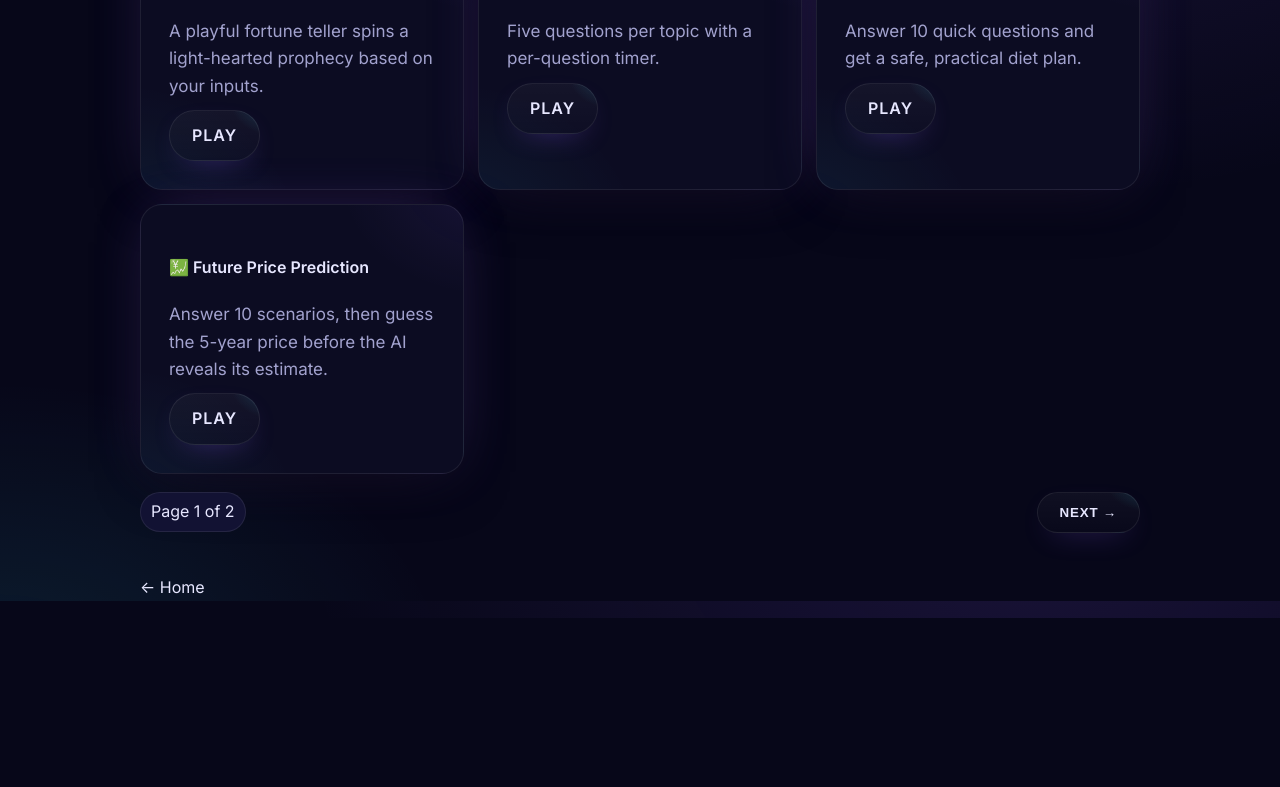
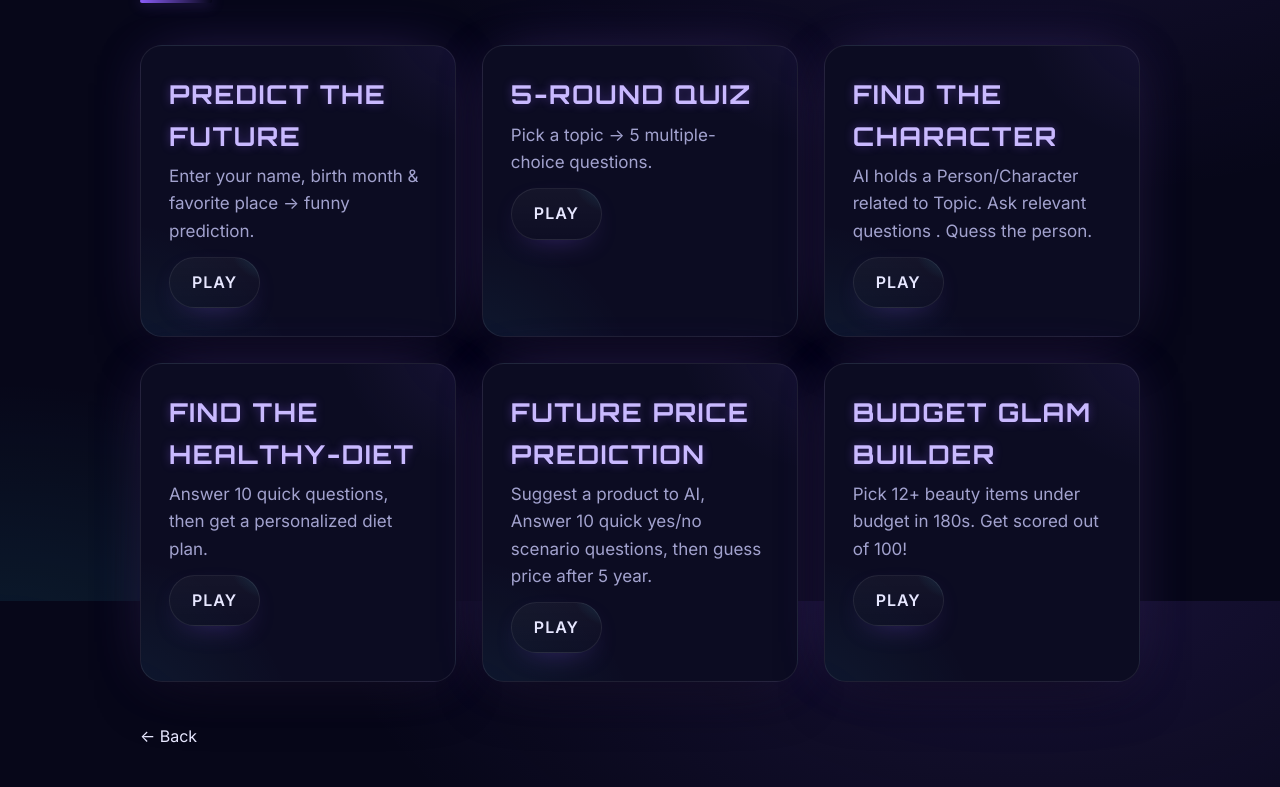
Before and after one commit to janeshl/BestOfUSGames2, a website: page public/games.html in a window 1280 px wide. Shown: the part 199-986 px from the top of the page. Before the commit the page ends 817 px from the top, so only its background shows below. Drawn offline with Linux system fonts and the light colour scheme.

Commit message:
Update games.html

```diff
--- a/public/games.html
+++ b/public/games.html
@@ -1,140 +1,24 @@
 <!DOCTYPE html>
 <html lang="en">
 <head>
-  <meta charset="UTF-8"/>
-  <meta name="viewport" content="width=device-width, initial-scale=1.0"/>
-  <title>Games</title>
-  <link rel="stylesheet" href="styling.css"/>
-  <style>
-    .grid {
-      display: grid;
-      grid-template-columns: repeat(auto-fill, minmax(240px, 1fr));
-      gap: 14px;
-    }
-    .card .card-copy { margin: 6px 0 10px; }
-    .pager-row {
-      display: flex; justify-content: space-between; align-items: center; gap: 8px;
-      margin-top: 18px;
-    }
-    .hidden { display: none !important; }
-  </style>
+  <meta charset="UTF-8" />
+  <meta name="viewport" content="width=device-width, initial-scale=1.0" />
+  <title>All Games</title>
+  <link rel="stylesheet" href="styling.css" />
 </head>
-<body class="container">
-  <h2 class="section-title">🎮 Games</h2>
-
-  <!-- PAGE 1 -->
-  <section id="games-page-1" aria-labelledby="page1-title">
-    <div class="grid">
-
-      <!-- Predict the Future -->
-      <article class="card">
-        <h4>🔮 Predict the Future</h4>
-        <div class="card-copy">A playful fortune teller spins a light-hearted prophecy based on your inputs.</div>
-        <a class="btn" href="./future.html"><span>Play</span></a>
-      </article>
-
-      <!-- 5-Round Quiz -->
-      <article class="card">
-        <h4>🧪 5-Round Quiz</h4>
-        <div class="card-copy">Five questions per topic with a per-question timer.</div>
-        <a class="btn" href="./quiz.html"><span>Play</span></a>
-      </article>
-
-      <!-- Healthy Diet -->
-      <article class="card">
-        <h4>🥗 Healthy Diet</h4>
-        <div class="card-copy">Answer 10 quick questions and get a safe, practical diet plan.</div>
-        <a class="btn" href="./healthy.html"><span>Play</span></a>
-      </article>
-
-      <!-- Future Price Prediction -->
-      <article class="card">
-        <h4>💹 Future Price Prediction</h4>
-        <div class="card-copy">Answer 10 scenarios, then guess the 5-year price before the AI reveals its estimate.</div>
-        <a class="btn" href="./price.html"><span>Play</span></a>
-      </article>
-
-    </div>
-
-    <div class="pager-row">
-      <span class="badge">Page 1 of 2</span>
-      <button id="next-page" class="btn" type="button"><span>Next →</span></button>
-    </div>
-  </section>
-
-  <!-- PAGE 2 -->
-  <section id="games-page-2" class="hidden" aria-labelledby="page2-title">
-    <div class="grid">
-
-      <!-- Guess the Character -->
-      <article class="card">
-        <h4>🕵️ Guess the Character</h4>
-        <div class="card-copy">Quess the Person/Charcter with AI related to topic in 10 rounds,.</div>
-        <a class="btn" href="./character.html"><span>Play</span></a>
-      </article>
-
-      <!-- Budget Glam Builder -->
-      <article class="card">
-        <h4>💄 Budget Glam Builder</h4>
-        <div class="card-copy">Build your kit under budget with eco picks & categories. Timed challenge.</div>
-        <a class="btn" href="./glam.html"><span>Open</span></a>
-      </article>
-
-      <!-- Riddle Quest -->
-      <article class="card">
-        <h4>🧠 Riddle Quest</h4>
-        <div class="card-copy">Solve 5 unique riddles. One hint per riddle. Win with 4 or more!</div>
-        <a class="btn" href="./riddle.html"><span>Play</span></a>
-      </article>
-
-    </div>
-
-    <div class="pager-row">
-      <button id="prev-page" class="btn" type="button"><span>← Previous</span></button>
-      <span class="badge">Page 2 of 2</span>
-    </div>
-  </section>
-
-  <div style="margin-top:24px;display:flex;justify-content:flex-start;">
-    <a class="back" href="./index.html">← Home</a>
+<body>
+<section class="section container">
+  <h2 class="section-title">Games</h2>
+  <div class="cards">
+    <article class="card"><h3 class="card-title">Predict the Future</h3><p class="card-copy">Enter your name, birth month & favorite place → funny prediction.</p><a class="btn" href="./future.html"><span>Play</span></a></article>
+    <article class="card"><h3 class="card-title">5-Round Quiz</h3><p class="card-copy">Pick a topic → 5 multiple-choice questions.</p><a class="btn" href="./quiz.html"><span>Play</span></a></article>
+    <article class="card"><h3 class="card-title">Find the Character</h3><p class="card-copy">AI holds a Person/Character related to Topic. Ask relevant questions . Quess the person.</p><a class="btn" href="./character.html"><span>Play</span></a></article>
+    <article class="card"><h3 class="card-title">Find the Healthy-Diet</h3><p class="card-copy">Answer 10 quick questions, then get a personalized diet plan.</p><a class="btn" href="./healthy.html"><span>Play</span></a></article>
+    <article class="card"><h3 class="card-title">Future Price Prediction</h3><p class="card-copy">Suggest a product to AI, Answer 10 quick yes/no scenario questions, then guess price after 5 year.</p><a class="btn" href="./price.html"><span>Play</span></a></article>
+    <article class="card"><h3 class="card-title">Budget Glam Builder</h3><p class="card-copy">Pick 12+ beauty items under budget in 180s. Get scored out of 100!</p><a class="btn" href="./glam.html"><span>Play</span></a></article>
   </div>
-
-  <script>
-    (function(){
-      const p1 = document.getElementById('games-page-1');
-      const p2 = document.getElementById('games-page-2');
-      const nextBtn = document.getElementById('next-page');
-      const prevBtn = document.getElementById('prev-page');
-
-      // Restore page from hash or storage
-      const getInitial = () => {
-        const hash = (location.hash || '').replace('#','').trim();
-        if (hash === '2') return 2;
-        const saved = Number(sessionStorage.getItem('GAMES_PAGE') || '1');
-        return saved === 2 ? 2 : 1;
-      };
-
-      function showPage(n){
-        if (n === 2) {
-          p1.classList.add('hidden');
-          p2.classList.remove('hidden');
-          location.hash = '2';
-          sessionStorage.setItem('GAMES_PAGE', '2');
-        } else {
-          p1.classList.remove('hidden');
-          p2.classList.add('hidden');
-          location.hash = '1';
-          sessionStorage.setItem('GAMES_PAGE', '1');
-        }
-      }
-
-      // Wire buttons
-      nextBtn?.addEventListener('click', () => showPage(2));
-      prevBtn?.addEventListener('click', () => showPage(1));
-
-      // Init
-      showPage(getInitial());
-    })();
-  </script>
+  <div style="margin-top:24px;display:flex;justify-content:flex-start;"><a href="./index.html" class="back">← Back</a></div>
+</section>
+<script src="script.js"></script>
 </body>
 </html>
```
